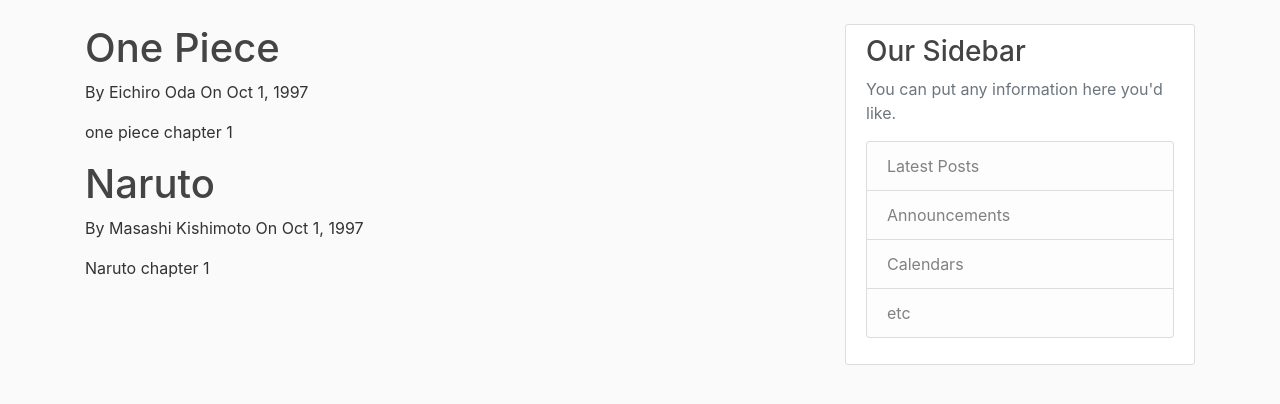
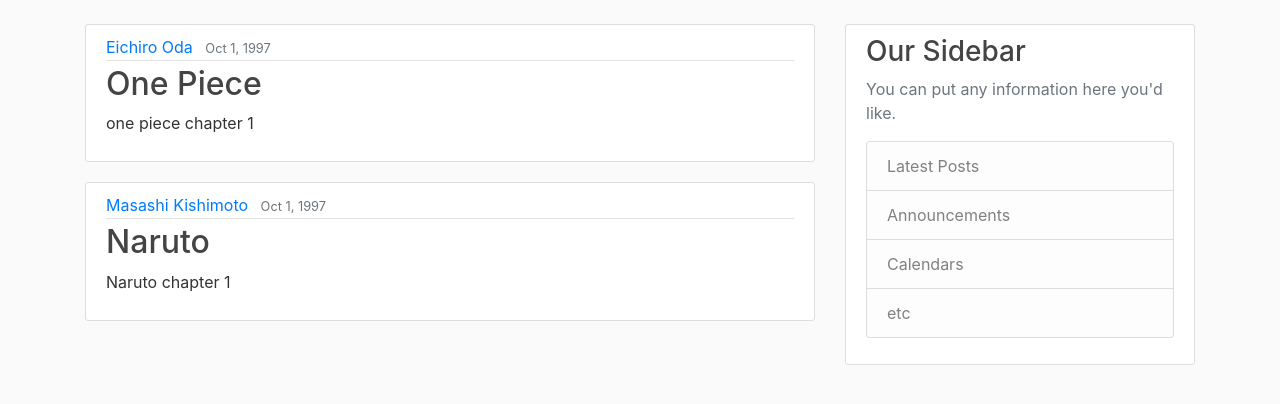
Before and after one commit to rohitchauraisa1997/flask-full-featured, a Flask app: page / in a window 1280 px wide. Shown: the part 56-460 px from the top of the page. Run offline with Flask 2, Linux system fonts and the light colour scheme; some libraries are stand-ins or nearby versions.

Commit message:
updating home template

```diff
--- a/templates/home.html
+++ b/templates/home.html
@@ -1,8 +1,18 @@
 {%extends "layout.html" %}
 {%block content %}
     {% for post in posts%}
-        <h1>{{post.title}}</h1>
+        <!-- <h1>{{post.title}}</h1>
         <p>By {{post.author}} On {{post.date_posted}}</p>
-        <p>{{post.content}}</p>
+        <p>{{post.content}}</p> -->
+        <article class="media content-section">
+            <div class="media-body">
+            <div class="article-metadata">
+                <a class="mr-2" href="#">{{ post.author }}</a>
+                <small class="text-muted">{{ post.date_posted }}</small>
+            </div>
+            <h2><a class="article-title" href="#">{{ post.title }}</a></h2>
+            <p class="article-content">{{ post.content }}</p>
+            </div>
+        </article>
     {% endfor %}
 {% endblock content %}
```
